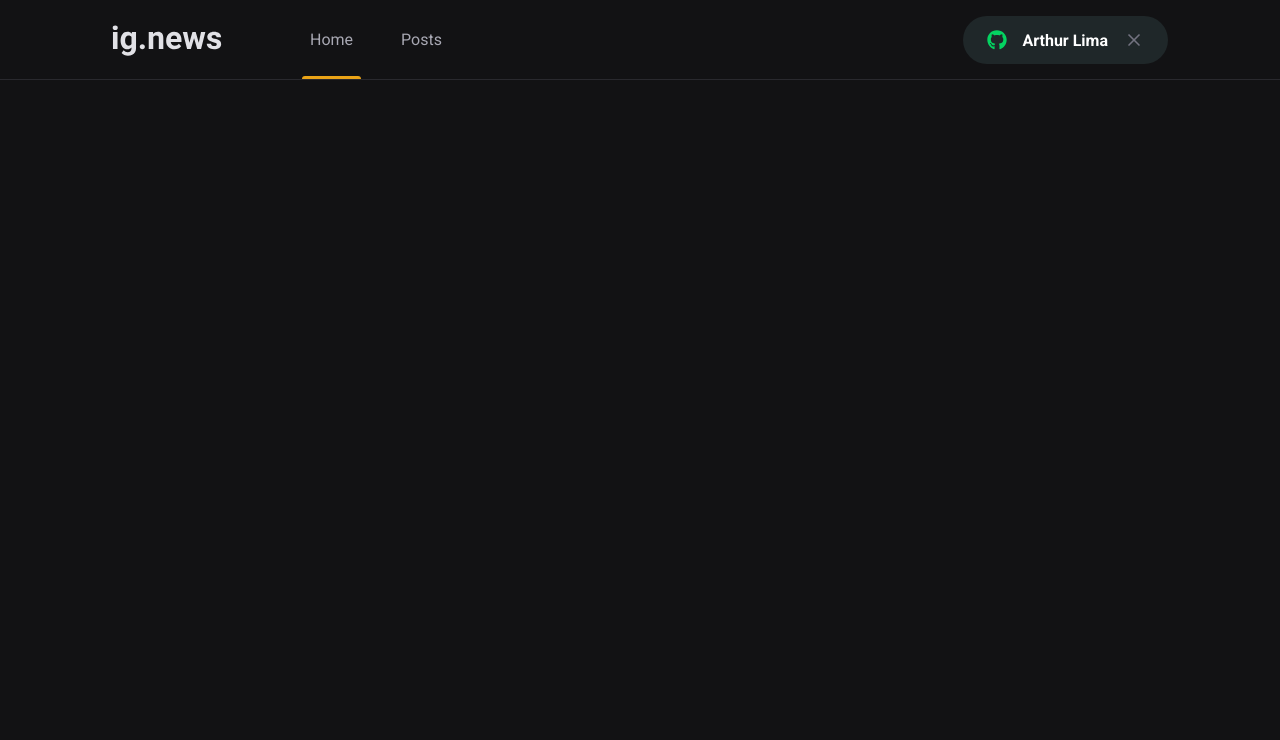
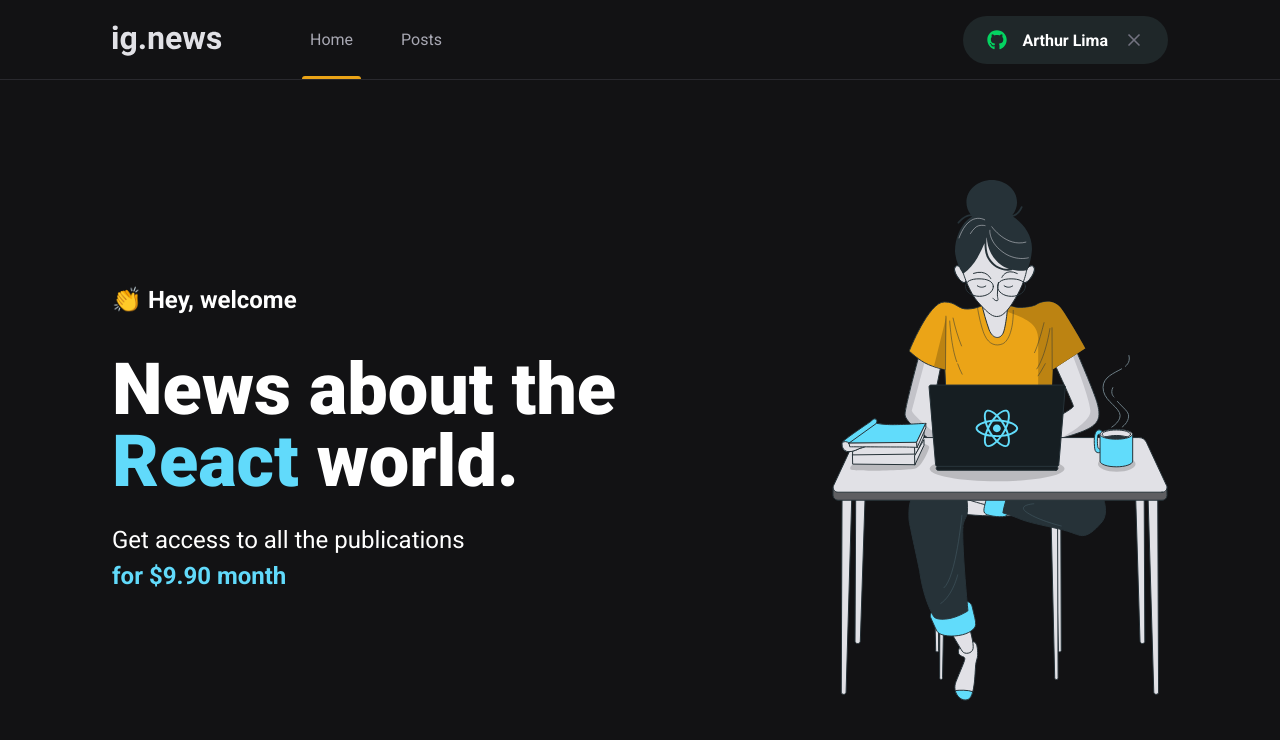
Before and after one commit to limaarthur/nextjs-ignews-app, a Next.js app: page / in a window 1280 px wide. Shown: the top 740 px of the page. Built offline with nearby package versions, Linux system fonts and the light colour scheme.

Commit message:
feat: creating Home component

```diff
--- /dev/null
+++ b/src/app/home.module.scss
@@ -0,0 +1,41 @@
+.contentContainer {
+  max-width: 1120px;
+  margin: 0 auto;
+  padding: 0 2rem;
+  height: calc(100vh - 5rem);
+
+  display: flex;
+  align-items: center;
+  justify-content: space-between;
+}
+
+.hero {
+  max-width: 600px;
+
+  > span {
+    font-size: 1.5rem;
+    font-weight: bold;
+  }
+
+  h1 {
+    font-size: 4.5rem;
+    line-height: 4.5rem;
+    font-weight: 900;
+    margin-top: 2.5rem;
+
+    span {
+      color: var(--cyan-500);
+    }
+  }
+
+  p {
+    font-size: 1.5rem;
+    line-height: 2.25rem;
+    margin-top: 1.5rem;
+
+    span {
+      color: var(--cyan-500);
+      font-weight: bold;
+    }
+  }
+}
--- a/src/app/page.tsx
+++ b/src/app/page.tsx
@@ -1,7 +1,23 @@
 import { Header } from "@/components/Header"
+import styles from './home.module.scss'
 
 export default function Home() {
   return (
-    <Header />
+    <>
+      <Header />
+
+      <main className={styles.contentContainer}>
+        <section className={styles.hero}>
+          <span>👏 Hey, welcome</span>
+          <h1>News about the <span>React</span> world.</h1>
+          <p>
+            Get access to all the publications <br />
+            <span>for $9.90 month</span>
+          </p>
+        </section>
+
+        <img src="/images/welcome.svg" alt="Girl coding" />
+      </main>
+    </>
   );
 }
```
